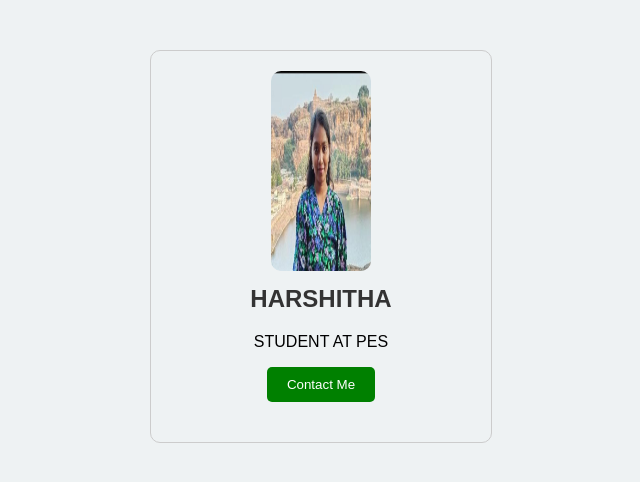
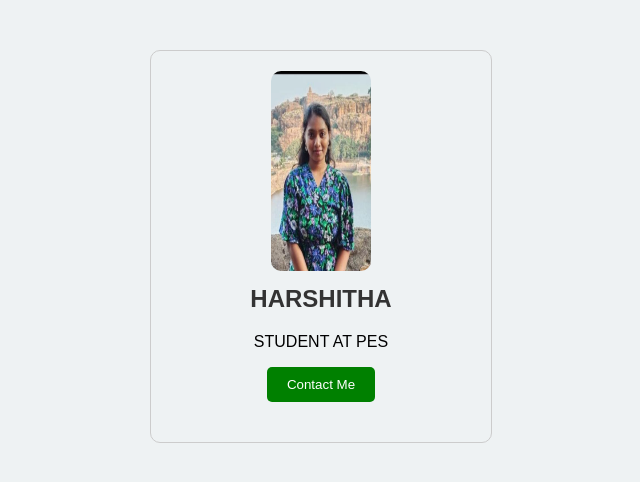
Before and after one commit to 0306harshitha/facility-form, a plain HTML site: page index.html in a window 1280 px wide. Shown: the whole page, without its empty margins (319-959 px from the left). Drawn offline with Linux system fonts and the light colour scheme.

Commit message:
Update index.html

```diff
--- a/index.html
+++ b/index.html
@@ -8,7 +8,7 @@
 <body>
   <div class="card" style="text-align: center; padding: 20px; border: 1px solid #ccc; width: 300px; margin: auto; margin-top: 50px; border-radius: 10px;">
     <a href="https://www.instagram.com/__h__a__r___s__h__i__?igsh=MWtyOGN3a2Q5Y2Zwbw==" target="__blank">
-      <img src="harshi.jpeg" alt="" height="200" width="100" style="border-radius: 10px;">
+      <img src="harsh.jpeg" alt="" height="200" width="100" style="border-radius: 10px;">
     </a>
     <h2>HARSHITHA</h2>
     <p>STUDENT AT PES</p>
```
